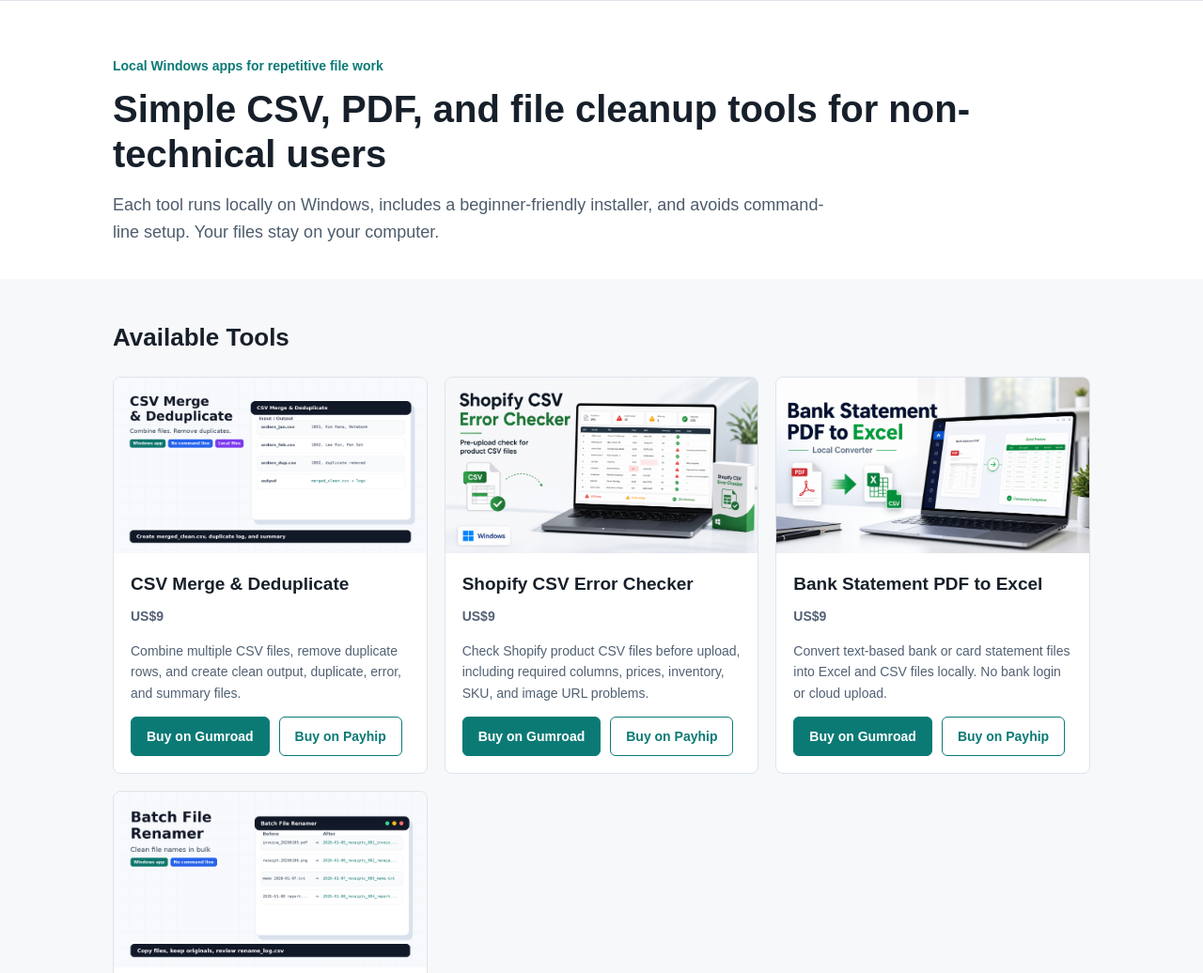
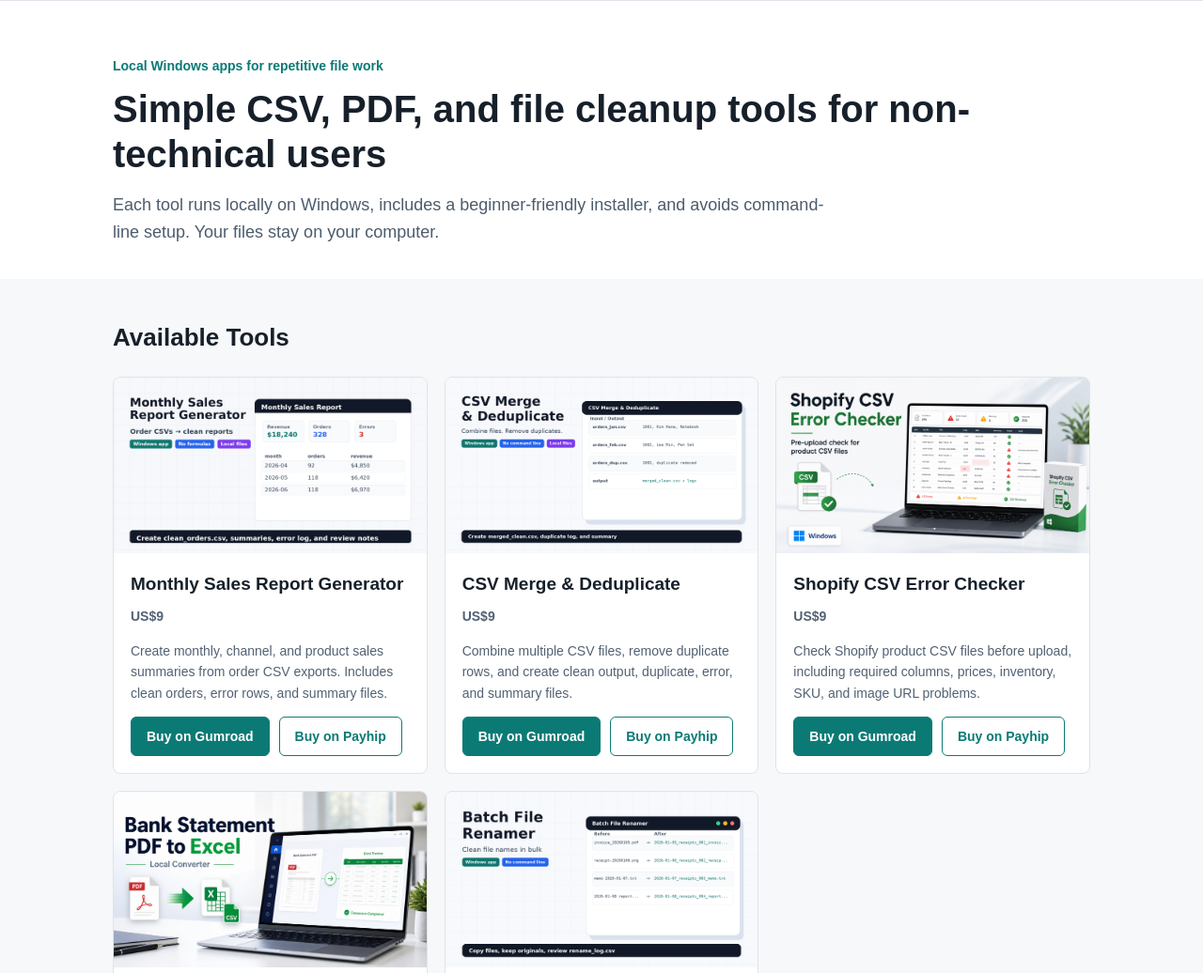
Before and after one commit to RichardSeanPark/csv-excel-automation-tools, a plain HTML site: page tools.html in a window 1280 px wide. Shown: the part 64-1100 px from the top of the page at 94% size. Drawn offline with Linux system fonts and the light colour scheme.

Commit message:
Add monthly sales report product

```diff
--- a/tools.html
+++ b/tools.html
@@ -172,6 +172,18 @@
       <h2>Available Tools</h2>
       <div class="product-grid">
         <div class="product-card">
+          <img src="./assets/product_covers/monthly_sales_report_cover.png" alt="Monthly Sales Report Generator">
+          <div class="product-body">
+            <h3>Monthly Sales Report Generator</h3>
+            <p class="price">US$9</p>
+            <p>Create monthly, channel, and product sales summaries from order CSV exports. Includes clean orders, error rows, and summary files.</p>
+            <div class="product-actions">
+              <a class="btn primary" href="https://bumblebee101.gumroad.com/l/monthly-sales-report-generator">Buy on Gumroad</a>
+              <a class="btn secondary" href="https://payhip.com/b/u5WvT">Buy on Payhip</a>
+            </div>
+          </div>
+        </div>
+        <div class="product-card">
           <img src="./assets/product_covers/csv_merge_deduplicate_cover.png" alt="CSV Merge & Deduplicate">
           <div class="product-body">
             <h3>CSV Merge & Deduplicate</h3>
```
Also changed, not shown: index.html (+12 -0 lines), assets/product_covers/monthly_sales_report_cover.png (added).
